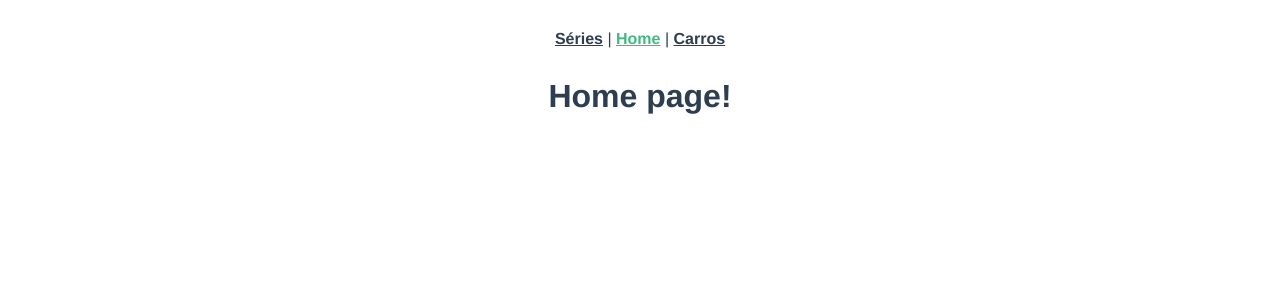
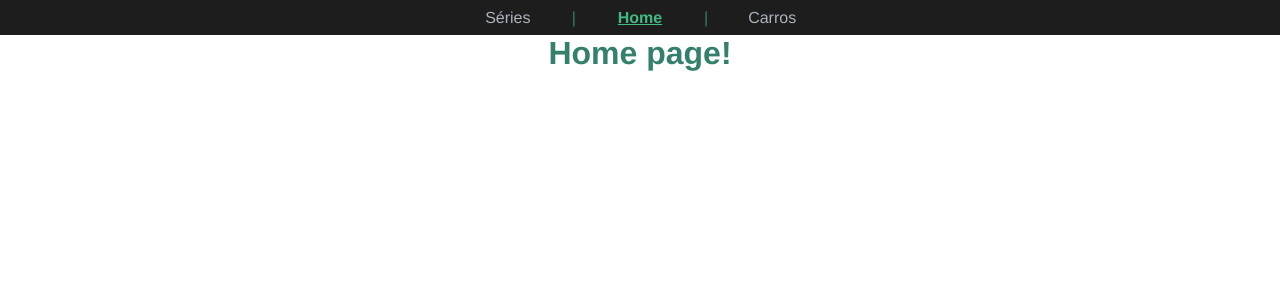
Before and after one commit to CleitonJB/Vue-ProjetoFinal, a Vue app: page / in a window 1280 px wide. Shown: the top 300 px of the page. Built offline with nearby package versions, Linux system fonts and the light colour scheme.

Commit message:
Upgrade main header styling

```diff
--- a/src/App.vue
+++ b/src/App.vue
@@ -13,23 +13,52 @@
 
 <style lang="scss">
   #app {
+    position: relative;
+
     font-family: Avenir, Helvetica, Arial, sans-serif;
     -webkit-font-smoothing: antialiased;
     -moz-osx-font-smoothing: grayscale;
     text-align: center;
-  color: #2c3e50;
+    color: #35806d;
   }
 
   #nav {
-  padding: 30px;
+    //position: absolute;
+    z-index: 100;
+    width: 100vw;
+
+    background: #1d1d1d;
+
+    max-height: 2.2rem;
+    min-height: 2.2rem;
+    height: 2.2rem;
+
+    display: flex;
+    flex-direction: row;
+    justify-content: center;
+    align-items: center;
 
     a {
-    font-weight: bold;
-    color: #2c3e50;
+      font-weight: 100;
+      color: #abb4bd;
+
+      max-width: 10vw;
+      min-width: 10vw;
+      width: 10vw;
+
+      text-decoration: none;
 
       &.router-link-exact-active {
         color: #42b983;
+        text-decoration: underline;
+        font-weight: 600;
       }
     }
   }
+
+  // Estilização para evento 'hover' nas tabelas da aplicação
+  .theme--light.v-data-table > .v-data-table__wrapper > table > tbody > tr:hover:not(.v-data-table__expanded__content):not(.v-data-table__empty-wrapper) {
+    background: #e0e0e0;
+    color: #35806d;
+  }
 </style>
```
Lines whose indentation alone changed are shown as unchanged.
